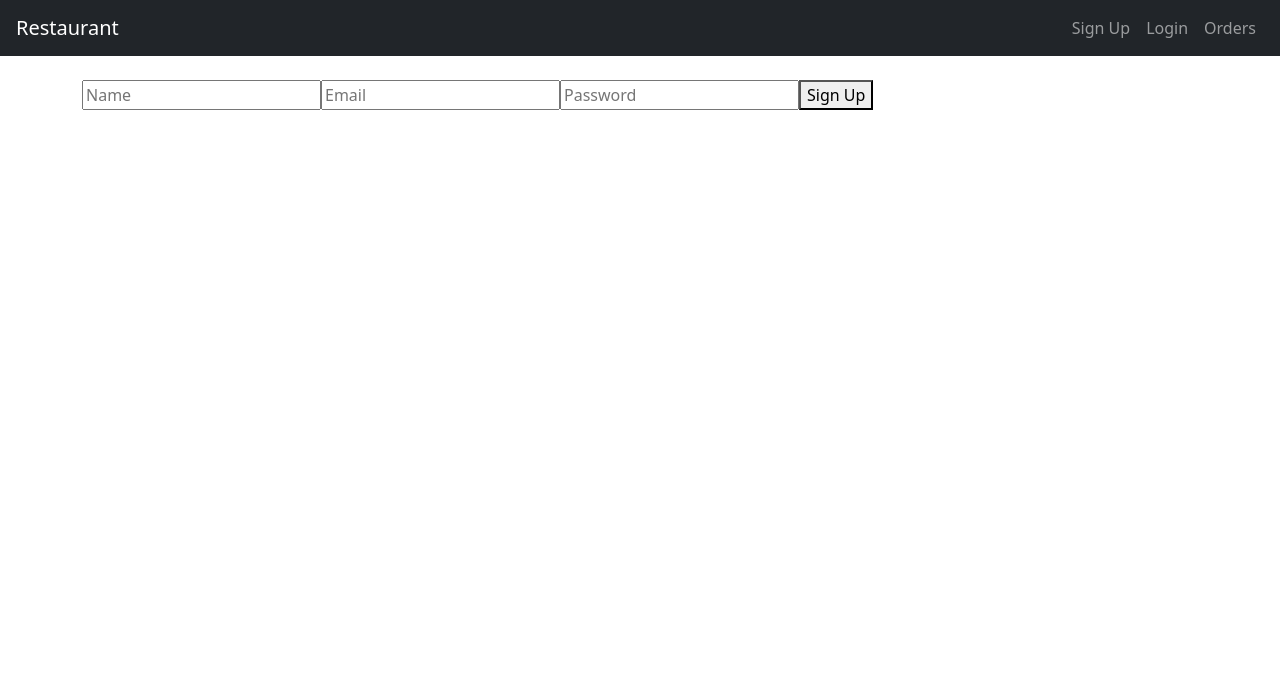
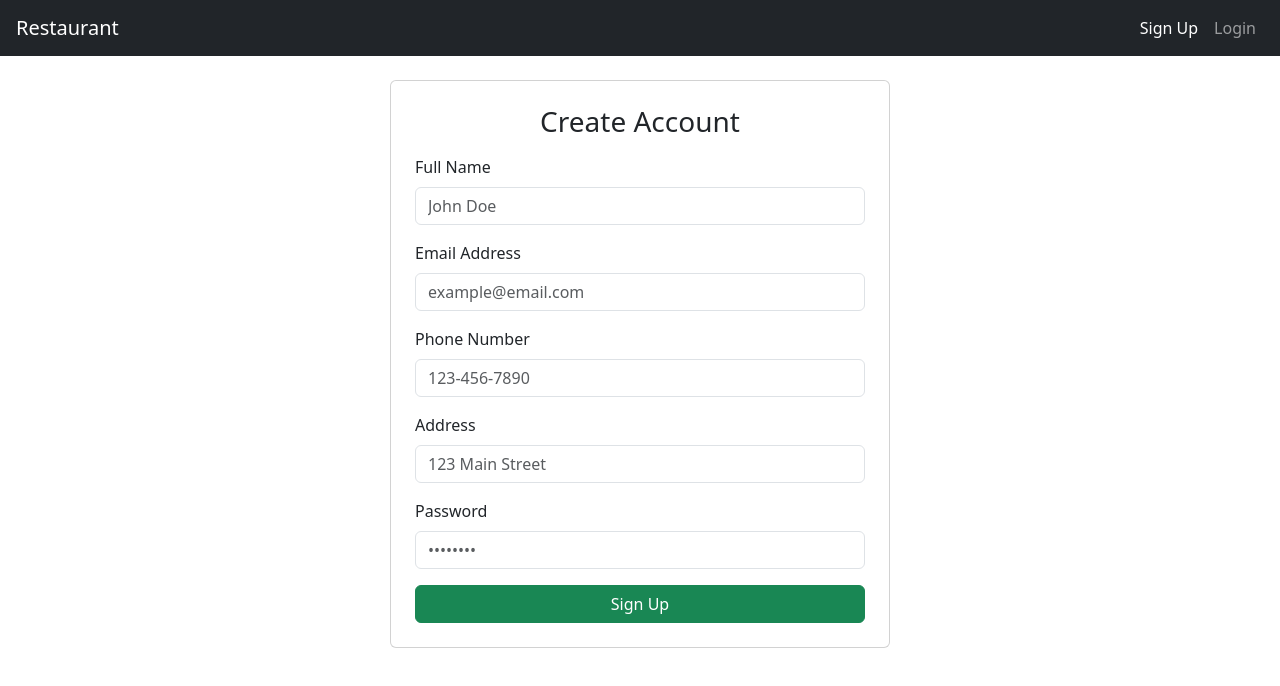
Before and after one commit to MatthewA15/DB-Web-App, a React (Create React App) app in the folder frontend/: page /signup in a window 1280 px wide. Shown: the top 686 px of the page. Built offline with nearby package versions, Linux system fonts and the light colour scheme.

Commit message:
Finished FrontEnd Tasks

```diff
--- a/frontend/package.json
+++ b/frontend/package.json
@@ -13,6 +13,7 @@
     "react-dom": "^19.0.0",
     "react-router-dom": "^7.4.0",
     "react-scripts": "5.0.1",
+    "react-toastify": "^11.0.5",
     "web-vitals": "^2.1.4"
   },
   "scripts": {
--- a/frontend/src/App.css
+++ b/frontend/src/App.css
@@ -36,3 +36,8 @@
     transform: rotate(360deg);
   }
 }
+
+.nav-link.active {
+  font-weight: bold;
+  color: #f0ad4e !important; /* Bootstrap orange */
+}
--- a/frontend/src/components/Login.js
+++ b/frontend/src/components/Login.js
@@ -12,16 +12,25 @@ const Login = () => {
       localStorage.setItem('token', res.data.token);
       alert('Login successful');
     } catch (err) {
-      alert('Login failed');
+      alert('Login failed: ' + err.response?.data?.error || 'Unknown error');
     }
   };
 
   return (
-    <form onSubmit={handleLogin}>
-      <input placeholder="Email" value={email} onChange={(e) => setEmail(e.target.value)} />
-      <input type="password" placeholder="Password" value={password} onChange={(e) => setPassword(e.target.value)} />
-      <button type="submit">Login</button>
-    </form>
+    <div className="card mx-auto p-4" style={{ maxWidth: '400px' }}>
+      <h3 className="mb-3 text-center">Login</h3>
+      <form onSubmit={handleLogin}>
+        <div className="mb-3">
+          <label>Email</label>
+          <input type="email" className="form-control" value={email} onChange={(e) => setEmail(e.target.value)} required />
+        </div>
+        <div className="mb-3">
+          <label>Password</label>
+          <input type="password" className="form-control" value={password} onChange={(e) => setPassword(e.target.value)} required />
+        </div>
+        <button className="btn btn-primary w-100" type="submit">Login</button>
+      </form>
+    </div>
   );
 };
 
--- a/frontend/src/components/Navbar.js
+++ b/frontend/src/components/Navbar.js
@@ -1,21 +1,82 @@
-import React from 'react';
-import { Link } from 'react-router-dom';
+import React, { useState } from 'react';
+import { NavLink, useNavigate } from 'react-router-dom';
+import { toast } from 'react-toastify';
 
 const Navbar = () => {
+  const [isOpen, setIsOpen] = useState(false);
+  const navigate = useNavigate();
+
+  const toggleNavbar = () => {
+    setIsOpen(!isOpen);
+  };
+
+  const handleLogout = () => {
+    localStorage.removeItem('token');
+    toast.info('Logged out successfully!');
+    navigate('/login');
+  };
+
+  const isLoggedIn = !!localStorage.getItem('token');
+
+  const getUserFromToken = () => {
+    const token = localStorage.getItem('token');
+    if (!token) return null;
+    try {
+      const payload = JSON.parse(atob(token.split('.')[1]));
+      return payload;
+    } catch {
+      return null;
+    }
+  };
+
+  const user = isLoggedIn ? getUserFromToken() : null;
+
   return (
     <nav className="navbar navbar-expand-lg navbar-dark bg-dark px-3">
-      <Link className="navbar-brand" to="/">Restaurant</Link>
-      <div className="collapse navbar-collapse">
+      <NavLink className="navbar-brand" to="/">Restaurant</NavLink>
+      <button
+        className="navbar-toggler"
+        type="button"
+        onClick={toggleNavbar}
+        aria-controls="navbarNav"
+        aria-expanded={isOpen}
+        aria-label="Toggle navigation"
+      >
+        <span className="navbar-toggler-icon"></span>
+      </button>
+
+      <div className={`collapse navbar-collapse ${isOpen ? 'show' : ''}`} id="navbarNav">
         <ul className="navbar-nav ms-auto">
+          {!isLoggedIn && (
+            <>
               <li className="nav-item">
-            <Link className="nav-link" to="/signup">Sign Up</Link>
+                <NavLink className="nav-link" to="/signup">Sign Up</NavLink>
               </li>
               <li className="nav-item">
-            <Link className="nav-link" to="/login">Login</Link>
+                <NavLink className="nav-link" to="/login">Login</NavLink>
+              </li>
+            </>
+          )}
+
+          {isLoggedIn && (
+            <>
+              {user && (
+                <li className="nav-item d-flex align-items-center text-light me-3">
+                  <span style={{ fontSize: '0.9rem' }}>
+                    Logged in as <strong>User #{user.user_id}</strong>
+                  </span>
+                </li>
+              )}
+              <li className="nav-item">
+                <NavLink className="nav-link" to="/orders">Orders</NavLink>
               </li>
               <li className="nav-item">
-            <Link className="nav-link" to="/orders">Orders</Link>
+                <button className="btn btn-sm btn-outline-light ms-3" onClick={handleLogout}>
+                  Logout
+                </button>
               </li>
+            </>
+          )}
         </ul>
       </div>
     </nav>
--- a/frontend/src/components/Orders.js
+++ b/frontend/src/components/Orders.js
@@ -3,10 +3,16 @@ import axios from 'axios';
 
 const Orders = () => {
   const [orders, setOrders] = useState([]);
+  const [error, setError] = useState('');
 
   useEffect(() => {
     const fetchOrders = async () => {
       const token = localStorage.getItem('token');
+      if (!token) {
+        setError('You must be logged in to view orders.');
+        return;
+      }
+
       try {
         const res = await axios.get('http://127.0.0.1:5000/orders', {
           headers: {
@@ -15,7 +21,7 @@ const Orders = () => {
         });
         setOrders(res.data);
       } catch (err) {
-        alert('Error fetching orders');
+        setError('Error fetching orders. Please log in again or check the server.');
       }
     };
 
@@ -23,10 +29,25 @@ const Orders = () => {
   }, []);
 
   return (
-    <div>
-      <h2>Order Management</h2>
-      <ul>
-        {orders.map((order, i) => <li key={i}>{order.description}</li>)}
+    <div className="container">
+      <h2 className="mb-4">Order Management</h2>
+
+      {error && <div className="alert alert-danger">{error}</div>}
+
+      {orders.length === 0 && !error && (
+        <p className="text-muted">No orders found.</p>
+      )}
+
+      <ul className="list-group">
+        {orders.map((order, index) => (
+          <li className="list-group-item" key={index}>
+            <p><strong>Order ID:</strong> {order.OrderID || order.id}</p>
+            <p><strong>Customer ID:</strong> {order.CustomerID || 'N/A'}</p>
+            <p><strong>Status:</strong> {order.Status || 'N/A'}</p>
+            <p><strong>Total Amount:</strong> ${order.TotalAmount || '0.00'}</p>
+            <p><strong>Order Date:</strong> {order.OrderDate || 'N/A'}</p>
+          </li>
+        ))}
       </ul>
     </div>
   );
--- a/frontend/src/components/Signup.js
+++ b/frontend/src/components/Signup.js
@@ -2,25 +2,92 @@ import React, { useState } from 'react';
 import axios from 'axios';
 
 const Signup = () => {
-  const [user, setUser] = useState({ name: '', email: '', password: '' });
+  const [user, setUser] = useState({
+    name: '',
+    email: '',
+    phone: '',
+    address: '',
+    password: ''
+  });
 
   const handleSignup = async (e) => {
     e.preventDefault();
     try {
       await axios.post('http://127.0.0.1:5000/customers', user);
-      alert('Signup successful');
+      alert('Signup successful!');
     } catch (err) {
-      alert('Signup failed');
+      const message = err.response?.data?.error || 'Signup failed.';
+      alert(message);
     }
   };
 
   return (
-    <form onSubmit={handleSignup}>
-      <input placeholder="Name" value={user.name} onChange={(e) => setUser({...user, name: e.target.value})} />
-      <input placeholder="Email" value={user.email} onChange={(e) => setUser({...user, email: e.target.value})} />
-      <input type="password" placeholder="Password" value={user.password} onChange={(e) => setUser({...user, password: e.target.value})} />
-      <button type="submit">Sign Up</button>
-    </form>
+    <div className="card mx-auto p-4" style={{ maxWidth: '500px' }}>
+      <h3 className="mb-3 text-center">Create Account</h3>
+      <form onSubmit={handleSignup}>
+        <div className="mb-3">
+          <label className="form-label">Full Name</label>
+          <input
+            className="form-control"
+            placeholder="John Doe"
+            value={user.name}
+            onChange={(e) => setUser({ ...user, name: e.target.value })}
+            required
+          />
+        </div>
+
+        <div className="mb-3">
+          <label className="form-label">Email Address</label>
+          <input
+            type="email"
+            className="form-control"
+            placeholder="example@email.com"
+            value={user.email}
+            onChange={(e) => setUser({ ...user, email: e.target.value })}
+            required
+          />
+        </div>
+
+        <div className="mb-3">
+          <label className="form-label">Phone Number</label>
+          <input
+            type="tel"
+            className="form-control"
+            placeholder="123-456-7890"
+            value={user.phone}
+            onChange={(e) => setUser({ ...user, phone: e.target.value })}
+            required
+          />
+        </div>
+
+        <div className="mb-3">
+          <label className="form-label">Address</label>
+          <input
+            className="form-control"
+            placeholder="123 Main Street"
+            value={user.address}
+            onChange={(e) => setUser({ ...user, address: e.target.value })}
+            required
+          />
+        </div>
+
+        <div className="mb-3">
+          <label className="form-label">Password</label>
+          <input
+            type="password"
+            className="form-control"
+            placeholder="••••••••"
+            value={user.password}
+            onChange={(e) => setUser({ ...user, password: e.target.value })}
+            required
+          />
+        </div>
+
+        <button className="btn btn-success w-100" type="submit">
+          Sign Up
+        </button>
+      </form>
+    </div>
   );
 };
 
--- a/frontend/src/index.js
+++ b/frontend/src/index.js
@@ -3,7 +3,8 @@ import ReactDOM from 'react-dom/client';
 import './index.css';
 import App from './App';
 import 'bootstrap/dist/css/bootstrap.min.css';
-
+import 'react-toastify/dist/ReactToastify.css';
+import { ToastContainer } from 'react-toastify';
 
 const root = ReactDOM.createRoot(document.getElementById('root'));
 root.render(
@@ -12,6 +13,9 @@ root.render(
   </React.StrictMode>
 );
 
-// If you want to start measuring performance in your app, pass a function
-// to log results (for example: reportWebVitals(console.log))
-// or send to an analytics endpoint. Learn more: https://bit.ly/CRA-vitals
+root.render(
+  <React.StrictMode>
+    <App />
+    <ToastContainer />
+  </React.StrictMode>
+);
```
Also changed, not shown: 1 other file (tests, documents, lock files or other folders). Lines whose indentation alone changed are shown as unchanged.
